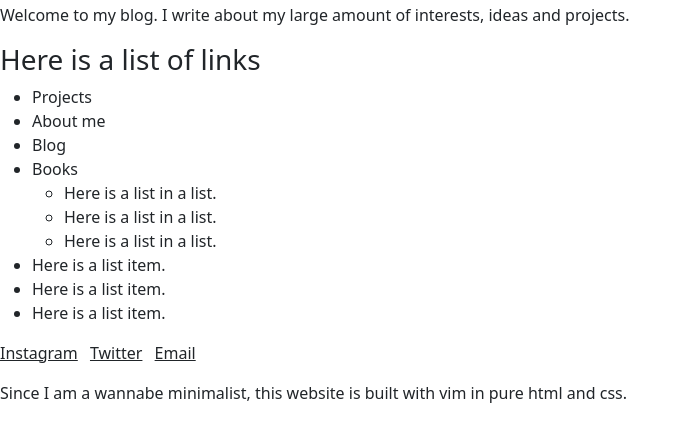
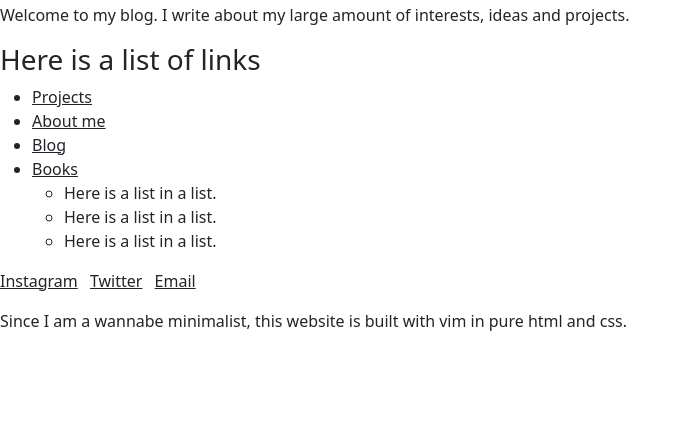
Before and after one commit to neilk17/neilk17.github.io, a plain HTML site: page index.html in a window 1280 px wide. Shown: the part 53-490 px from the top of the page, without its empty margins (0-692 px from the left). Drawn offline with nearby package versions, Linux system fonts and the light colour scheme.

Commit message:
update list with urls

```diff
--- a/index.html
+++ b/index.html
@@ -19,18 +19,15 @@
 
         <h3>Here is a list of links</h3>
         <ul>
-            <li>Projects</li>
-            <li>About me</li>
-            <li>Blog</li>
-            <li>Books</li>
+            <li><a href="#" class="link-dark">Projects</a></li>
+            <li><a href="#" class="link-dark">About me</a></li>
+            <li><a href="#" class="link-dark">Blog</a></li>
+            <li><a href="#" class="link-dark">Books</a></li>
             <ul>
                 <li> Here is a list in a list.</li>
                 <li> Here is a list in a list.</li>
                 <li> Here is a list in a list.</li>
             </ul>
-            <li> Here is a list item.</li>
-            <li> Here is a list item.</li>
-            <li> Here is a list item.</li>
         </ul>
 
         <ul class="list-inline">
```
